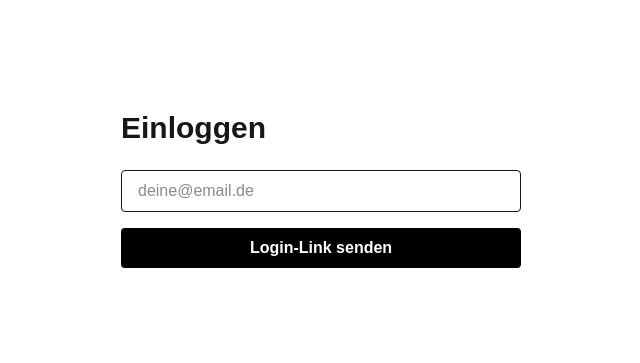
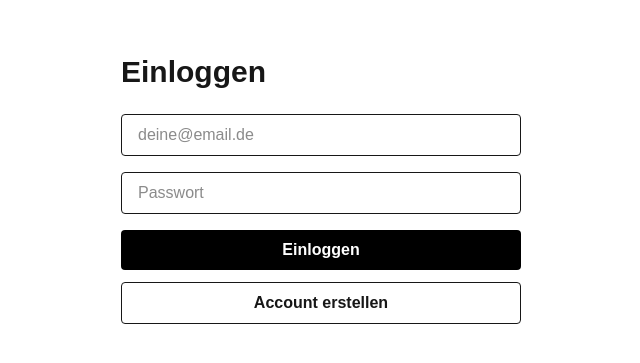
Before and after one commit to lucasteigleder/wm-tippspiel, a Next.js app: page /login in a window 1280 px wide. Shown: the part 211-574 px from the top of the page, without its empty margins (319-959 px from the left). Built offline with nearby package versions, Linux system fonts and the light colour scheme.

Commit message:
add email password authentification

```diff
--- a/src/app/dashboard/page.tsx
+++ b/src/app/dashboard/page.tsx
@@ -1,8 +1,28 @@
-export default function DashboardPage() {
-    return (
-        <main className="mx-auto max-w-4xl px-6 py-10">
-            <h1 className="text-3xl font-bold">Dashboard</h1>
-            <p className="mt-4">Willkommen beim WM-Tippspiel!</p>
-        </main>
-    )
+import { redirect } from "next/navigation"
+import { createSupabaseServerClient } from "@/lib/supabase/server"
+import { LogoutButton } from "@/components/LogoutButton"
+
+export default async function DashboardPage() {
+  const supabase = await createSupabaseServerClient()
+
+  const {
+    data: { user },
+  } = await supabase.auth.getUser()
+
+  if (!user) {
+    redirect("/login")
+  }
+
+  return (
+    <main className="mx-auto max-w-4xl px-6 py-10">
+      <div className="flex items-center justify-between">
+        <div>
+          <h1 className="text-3xl font-bold">Dashboard</h1>
+          <p className="mt-2">Eingeloggt als {user.email}</p>
+        </div>
+
+        <LogoutButton />
+      </div>
+    </main>
+  )
 }
--- a/src/app/login/page.tsx
+++ b/src/app/login/page.tsx
@@ -1,22 +1,25 @@
 "use client"
 
 import { useState } from "react"
+import { useRouter } from "next/navigation"
 import { createSupabaseBrowserClient } from "@/lib/supabase/client"
 
 export default function LoginPage() {
+  const router = useRouter()
+
   const [email, setEmail] = useState("")
+  const [password, setPassword] = useState("")
   const [message, setMessage] = useState("")
 
   async function handleLogin(event: React.FormEvent<HTMLFormElement>) {
     event.preventDefault()
+    setMessage("")
 
     const supabase = createSupabaseBrowserClient()
 
-    const { error } = await supabase.auth.signInWithOtp({
+    const { error } = await supabase.auth.signInWithPassword({
       email,
-      options: {
-        emailRedirectTo: `${window.location.origin}/dashboard`,
-      },
+      password,
     })
 
     if (error) {
@@ -24,7 +27,28 @@ export default function LoginPage() {
       return
     }
 
-    setMessage("Check deine E-Mails für den Login-Link.")
+    router.push("/dashboard")
+    router.refresh()
+  }
+
+  async function handleRegister() {
+    setMessage("")
+
+    const supabase = createSupabaseBrowserClient()
+
+    const { error } = await supabase.auth.signUp({
+      email,
+      password,
+    })
+
+    if (error) {
+      setMessage(error.message)
+      return
+    }
+
+    setMessage("Account erstellt. Du bist jetzt eingeloggt.")
+    router.push("/dashboard")
+    router.refresh()
   }
 
   return (
@@ -41,13 +65,30 @@ export default function LoginPage() {
           required
         />
 
+        <input
+          type="password"
+          placeholder="Passwort"
+          value={password}
+          onChange={(event) => setPassword(event.target.value)}
+          className="w-full rounded border px-4 py-2"
+          required
+          minLength={6}
+        />
+
         <button
           type="submit"
           className="w-full rounded bg-black px-4 py-2 font-semibold text-white"
         >
-          Login-Link senden
+          Einloggen
         </button>
       </form>
+
+      <button
+        onClick={handleRegister}
+        className="mt-3 w-full rounded border px-4 py-2 font-semibold"
+      >
+        Account erstellen
+      </button>
 
       {message && <p className="mt-4 text-sm">{message}</p>}
     </main>
--- /dev/null
+++ b/src/components/LogoutButton.tsx
@@ -0,0 +1,24 @@
+"use client"
+
+import { useRouter } from "next/navigation"
+import { createSupabaseBrowserClient } from "@/lib/supabase/client"
+
+export function LogoutButton() {
+  const router = useRouter()
+
+  async function handleLogout() {
+    const supabase = createSupabaseBrowserClient()
+    await supabase.auth.signOut()
+    router.push("/login")
+    router.refresh()
+  }
+
+  return (
+    <button
+      onClick={handleLogout}
+      className="rounded bg-black px-4 py-2 font-semibold text-white"
+    >
+      Logout
+    </button>
+  )
+}
--- /dev/null
+++ b/src/lib/supabase/server.ts
@@ -0,0 +1,23 @@
+import { createServerClient } from "@supabase/ssr"
+import { cookies } from "next/headers"
+
+export async function createSupabaseServerClient() {
+  const cookieStore = await cookies()
+
+  return createServerClient(
+    process.env.NEXT_PUBLIC_SUPABASE_URL!,
+    process.env.NEXT_PUBLIC_SUPABASE_PUBLISHABLE_KEY!,
+    {
+      cookies: {
+        getAll() {
+          return cookieStore.getAll()
+        },
+        setAll(cookiesToSet) {
+          cookiesToSet.forEach(({ name, value, options }) => {
+            cookieStore.set(name, value, options)
+          })
+        },
+      },
+    }
+  )
+}
```
